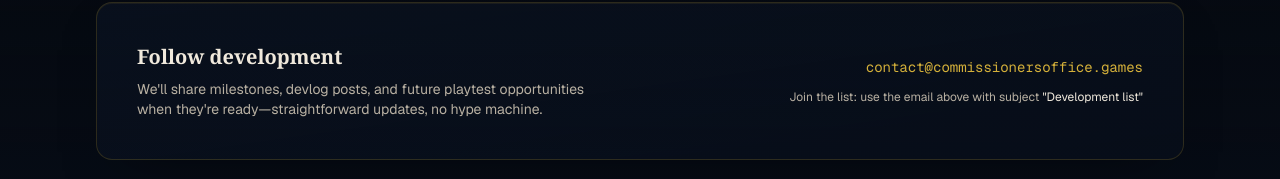
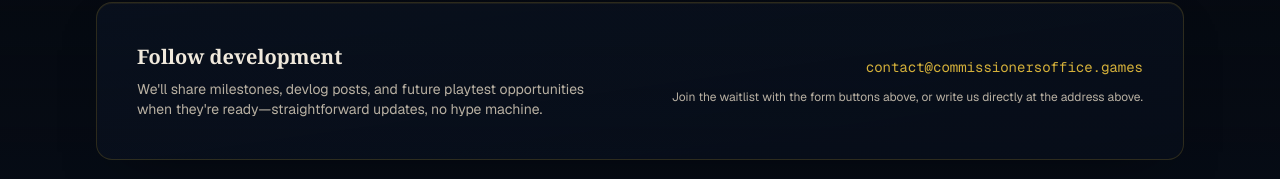
Before and after one commit to lg4ny/commissioners-office-site, a Next.js app: page / in a window 1280 px wide. Shown: the part 2719-2898 px from the top of the page. Built offline with nearby package versions, Linux system fonts and the light colour scheme.

Commit message:
Add development list form links

```diff
--- a/src/app/page.tsx
+++ b/src/app/page.tsx
@@ -17,9 +17,7 @@ export const metadata: Metadata = {
   },
 };
 
-const MAIL_CONTACT = "contact@commissionersoffice.games";
-const MAIL_DEVELOPMENT_LIST = `mailto:${MAIL_CONTACT}?subject=${encodeURIComponent("Development List")}`;
-const MAIL_FOLLOW_DEVELOPMENT = `mailto:${MAIL_CONTACT}?subject=${encodeURIComponent("Follow Development")}`;
+const WAITLIST_FORM_URL = "https://tally.so/r/OD8BZM";
 
 const nav = [
   { label: "Games", href: "#games" },
@@ -260,7 +258,9 @@ export default function Home() {
           </nav>
 
           <a
-            href={MAIL_FOLLOW_DEVELOPMENT}
+            href={WAITLIST_FORM_URL}
+            target="_blank"
+            rel="noopener noreferrer"
             className="shrink-0 rounded-lg border border-brand-gold/50 bg-gradient-to-b from-brand-gold-bright to-brand-gold px-3 py-2 text-xs font-semibold tracking-wide text-brand-panel-deep shadow-[inset_0_1px_0_rgba(255,255,255,0.22),0_6px_20px_-6px_rgba(196,160,40,0.45)] transition hover:from-[#dec04a] hover:to-[#c4a028] sm:px-4 sm:text-sm"
           >
             Follow Development
@@ -325,7 +325,9 @@ export default function Home() {
               </p>
               <div className="mt-8 flex flex-col gap-3 sm:flex-row sm:flex-wrap sm:items-center">
                 <a
-                  href={MAIL_DEVELOPMENT_LIST}
+                  href={WAITLIST_FORM_URL}
+                  target="_blank"
+                  rel="noopener noreferrer"
                   className="inline-flex items-center justify-center rounded-lg border border-brand-gold/55 bg-gradient-to-b from-brand-gold-bright to-brand-gold px-5 py-3 text-sm font-semibold text-brand-panel-deep shadow-[inset_0_1px_0_rgba(255,255,255,0.2),0_8px_28px_-6px_rgba(196,160,40,0.5)] transition hover:from-[#dec04a] hover:to-[#b89224]"
                 >
                   Join the Development List
@@ -490,8 +492,8 @@ export default function Home() {
                 contact@commissionersoffice.games
               </a>
               <p className="text-xs text-brand-ivory-muted">
-                Join the list: use the email above with subject{" "}
-                <span className="text-brand-ivory">&quot;Development list&quot;</span>
+                Join the waitlist with the form buttons above, or write us directly at the address
+                above.
               </p>
             </div>
           </div>
```
